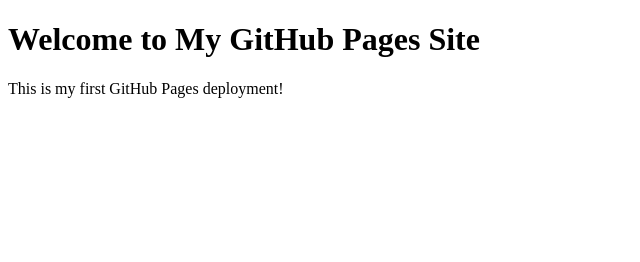
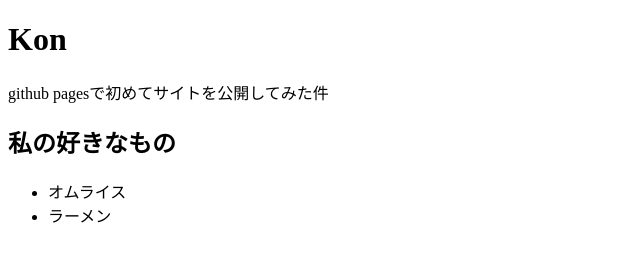
Before and after one commit to renkongit/my-first-web-app, a plain HTML site: page index.html in a window 1280 px wide. Shown: the whole page, without its empty margins (0-640 px from the left). Drawn offline with Linux system fonts and the light colour scheme.

Commit message:
Update index.html
好きなものリスト追加

```diff
--- a/index.html
+++ b/index.html
@@ -6,7 +6,13 @@
     <title>My GitHub Pages Site</title>
 </head>
 <body>
-    <h1>Welcome to My GitHub Pages Site</h1>
-    <p>This is my first GitHub Pages deployment!</p>
+    <h1>Kon</h1>
+    <p>github pagesで初めてサイトを公開してみた件</p>
+
+    <h2>私の好きなもの</h2>
+    <ul>
+        <li>オムライス</li>
+        <li>ラーメン</li>
+    </ul>
 </body>
 </html>
```
